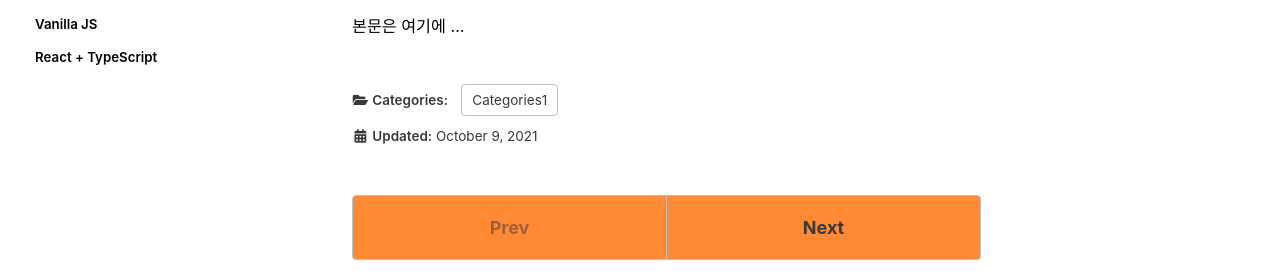
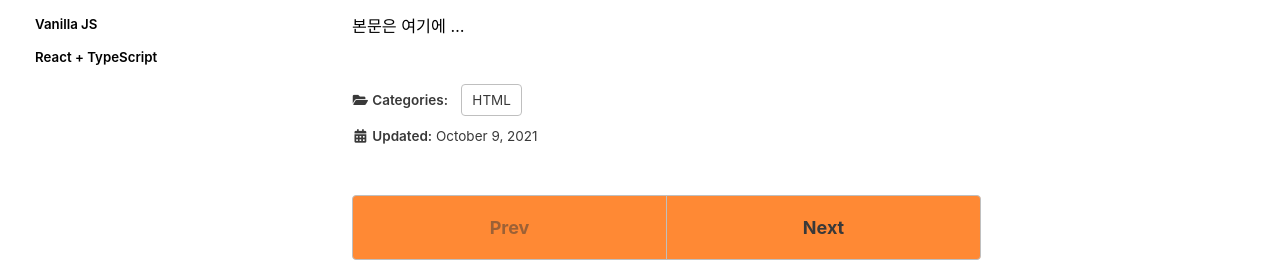
Before and after one commit to han-nun0107/han-nun0107.github.io, a Jekyll site: the page built from _posts/2022-07-24-categories-post-name-here.md, in a window 1280 px wide and 900 px high. Shown: the part 289-563 px from the top of the window. Built offline with Jekyll 4.4.1, drawn with Linux system fonts in a browser that asks for light colours; cached includes are drawn as plain includes; some web fonts are replaced; comment, search, counter and statistics services are not loaded.

Commit message:
세부 카테고리 게시글 수정

```diff
--- a/_posts/2022-07-24-categories-post-name-here.md
+++ b/_posts/2022-07-24-categories-post-name-here.md
@@ -3,7 +3,7 @@ title: "[포스팅 예시] 이곳에 제목을 입력하세요"
 excerpt: "본문의 주요 내용을 여기에 입력하세요"
 
 categories:
-  - Categories1
+  - HTML
 tags:
   - [tag1, tag2]
 
```
